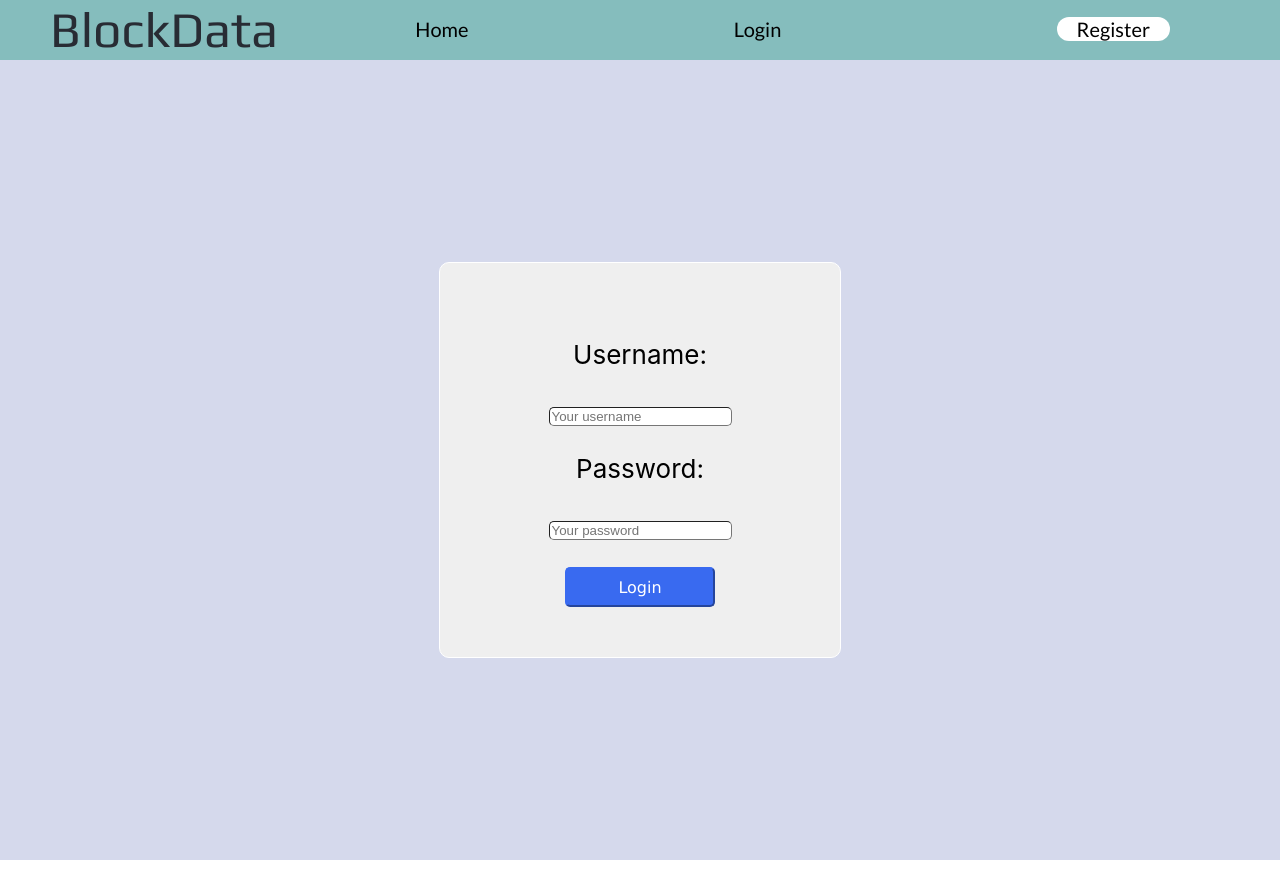
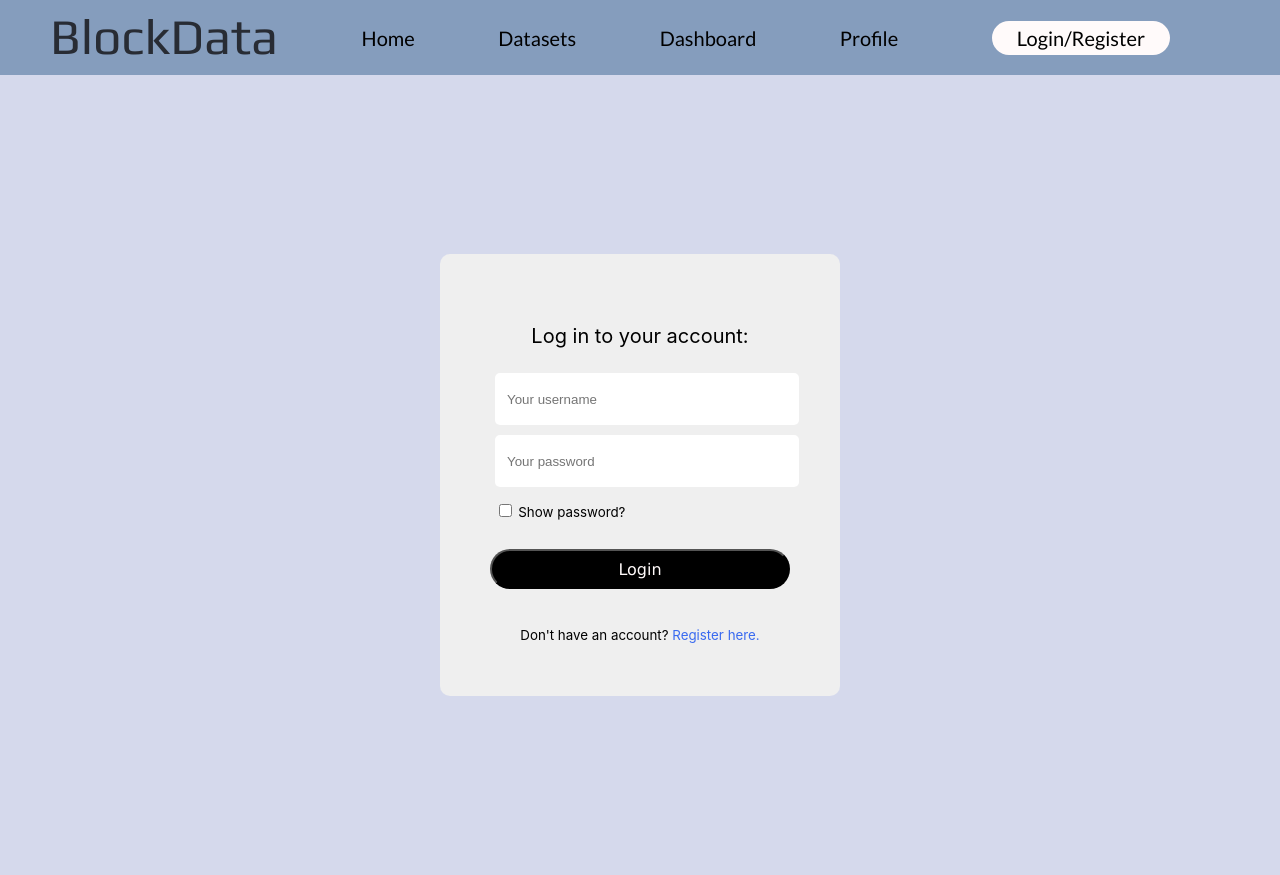
Before and after one commit to bliutech/SeBRUS, a React (Create React App) app in the folder client/: page /login in a window 1280 px wide. Built offline with nearby package versions, Linux system fonts and the light colour scheme.

Commit message:
cleaned up navigation bar and login/register pages

```diff
--- a/client/src/App.js
+++ b/client/src/App.js
@@ -22,7 +22,7 @@ function App() {
             <Route path="/login" element={<Login />} />
             <Route path="/registration" element={<Registration />} />
             <Route path="/profile" element={<ProfilePage />} />
-            <Route path="/dataset" element={<DatasetPage />} />
+            <Route path="/datasets" element={<DatasetPage />} />
             <Route path="/dashboard" element={<DashboardPage />} />
           </Routes>
         </BrowserRouter>
--- a/client/src/components/LoginForm.jsx
+++ b/client/src/components/LoginForm.jsx
@@ -30,11 +30,20 @@ function Login() {
       }
     }
   }
+
+  function showPassword() {
+    var x = document.getElementById("pass");
+    if (x.type === "password") {
+      x.type = "text";
+    } else {
+      x.type = "password";
+    }
+  }
+
   return (
     <div
       className={styles.rounded}
       style={{
-        border: "1px solid white",
         borderTopLeftRadius: "10px",
         borderTopRightRadius: "10px",
         borderBottomLeftRadius: "10px",
@@ -42,7 +51,7 @@ function Login() {
       }}
     >
       <span>
-        <p>Username:</p>{" "}
+        <p className={styles.header}>Log in to your account:</p>{" "}
         <input
           className={styles.Input}
           placeholder="Your username"
@@ -51,13 +60,21 @@ function Login() {
         ></input>
       </span>
       <span>
-        <p>Password:</p>{" "}
         <input
           className={styles.Input}
+          type="password"
           placeholder="Your password"
           value={password}
           onChange={(event) => setPassword(event.target.value)}
         ></input>
+        <br></br>
+        <input
+          type="checkbox"
+          id={styles.check}
+          placeholder="Show Password"
+          onClick={() => showPassword()}
+        ></input>
+        <text id={styles.regis}> Show password?</text>
       </span>
       <p></p>
       <input
@@ -66,6 +83,12 @@ function Login() {
         value="Login"
         onClick={() => handleEnter()}
       ></input>
+
+      <p></p>
+      <text className={styles.regis1}>Don't have an account? </text>
+      <a className={styles.regis1} id={styles.regis2} href="/registration">
+        Register here.
+      </a>
     </div>
   );
 }
--- a/client/src/components/NavBar.jsx
+++ b/client/src/components/NavBar.jsx
@@ -1,7 +1,5 @@
-import { Link } from "react-router-dom";
 import React from "react";
 import styles from "../styles/components/NavBar.module.css";
-import Login from "../components/LoginForm";
 
 function NavBar() {
   return (
@@ -14,13 +12,23 @@ function NavBar() {
           </a>
         </li>
         <li>
-          <a id={styles.navLink} href="/login">
-            Login
+          <a id={styles.navLink} href="/datasets">
+            Datasets
           </a>
         </li>
         <li>
-          <a id={styles.navLink} href="/registration">
-            <text className={styles.regis}>Register</text>
+          <a id={styles.navLink} href="/dashboard">
+            Dashboard
+          </a>
+        </li>
+        <li>
+          <a id={styles.navLink} href="/profile">
+            Profile
+          </a>
+        </li>
+        <li>
+          <a id={styles.navLink} href="/login">
+            <text className={styles.regis}>Login/Register</text>
           </a>
         </li>
       </div>
--- a/client/src/components/RegistrationForm.jsx
+++ b/client/src/components/RegistrationForm.jsx
@@ -38,37 +38,59 @@ function Registration() {
     }
   }
 
+  function showPassword() {
+    var x = document.getElementById("pass");
+    if (x.type === "password") {
+      x.type = "text";
+    } else {
+      x.type = "password";
+    }
+  }
+
   return (
-    <div className={styles.rounded}>
-      <b>Register</b>
+    <div
+      className={styles.rounded}
+      style={{
+        borderTopLeftRadius: "10px",
+        borderTopRightRadius: "10px",
+        borderBottomLeftRadius: "10px",
+        borderBottomRightRadius: "10px",
+      }}
+    >
       <span>
-        <p>Username:</p>{" "}
+        <p className={styles.header}>Register for an account:</p>{" "}
         <input
           className={styles.Input}
           placeholder="Enter a unique username"
           value={username}
-          placeholder="Username"
           onChange={(event) => setUsername(event.target.value)}
         ></input>
       </span>
       <span>
-        <p>Password:</p>{" "}
         <input
+          type="password"
+          id="pass"
           className={styles.Input}
           placeholder="Enter a password"
           value={password}
-          placeholder="Password"
           onChange={(event) => setPassword(event.target.value)}
         ></input>
+        <br></br>
+        <input
+          type="checkbox"
+          id={styles.check}
+          placeholder="Show Password"
+          onClick={() => showPassword()}
+        ></input>
+        <text id={styles.regis}> Show password?</text>
       </span>
       <p></p>
       <input
         className={styles.but}
         type="button"
-        value="Registrate"
+        value="Register"
         onClick={() => handleEnter()}
       ></input>
-      <p></p>
     </div>
   );
 }
--- a/client/src/pages/ProfilePage.jsx
+++ b/client/src/pages/ProfilePage.jsx
@@ -13,3 +13,5 @@ function ProfilePage() {
 }
 
 export default ProfilePage;
+
+// **** PLEASE ADD A BUTTON TO SIGN UP ****
--- a/client/src/styles/components/LoginForm.module.css
+++ b/client/src/styles/components/LoginForm.module.css
@@ -1,14 +1,18 @@
 @import url('https://fonts.googleapis.com/css?family=Dosis');
+
+.header {
+    font-size: 15pt;
+}
 
 .but {
     font-family: Verdana, sans-serif;
-    border-radius: 5px;
-    border-color: rgb(57, 106, 240);
-    width: 150px;
+    border-radius: 30px;
+    border-color: black;
+    width: 300px;
     height: 40px;
     font-size: 12pt;
-    color:white;
-    background-color: rgb(57, 106, 240);
+    color: snow;
+    background-color: black;
 }
 
 .entrybox {
@@ -24,10 +28,26 @@
 .rounded {
     border: '1px solid white';
     border-radius: '10px';
-    background:rgb(239, 239, 239);
+    background: rgb(239, 239, 239);
     padding: 50px;
     width: 300px;
-    color:black;
+    color: black;
+}
+
+#regis {
+    font-size: 10pt;
+    margin-right: 160px;
+}
+
+.regis1 {
+    font-size: 10pt;
+    color: black;
+    text-decoration: none;
+}
+
+#regis2 {
+    color: rgb(57, 106, 240);
+    cursor: pointer;
 }
 
 :root {
@@ -58,11 +78,7 @@
     --inputLineHeight: var(--lineHeightMd);
     --labelScaleFactor: 0.8;
     --labelDefaultPosY: 50%;
-  --labelTransformedPosY: calc(
-    (var(--labelDefaultPosY)) -
-    (var(--inputPaddingV) * var(--labelScaleFactor)) -
-    (var(--inputFontSize) * var(--inputLineHeight))
-  );
+    --labelTransformedPosY: calc((var(--labelDefaultPosY)) - (var(--inputPaddingV) * var(--labelScaleFactor)) - (var(--inputFontSize) * var(--inputLineHeight)));
     --inputTransitionDuration: var(--transitionDuration);
     --inputTransitionTF: var(--transitionTF);
 }
@@ -74,7 +90,10 @@ html {
 .Input {
     position: relative;
     border-radius: 5px;
-  border-width: 1px;
+    border-width: 0px;
+    width: 300px;
+    height: 50px;
+    margin: 5px;
 }
 
 .Input-text {
@@ -96,6 +115,10 @@ html {
     color: #B0BEC5;
 }
 
+::placeholder {
+    padding: 0 5px;
+}
+
 .Input-text:focus {
     outline: none;
     box-shadow: 0.2rem 0.8rem 1.6rem var(--colorPrimary600);
@@ -113,8 +136,7 @@ html {
     line-height: var(--inputLineHeight);
     opacity: 0;
     transform:
-    translate3d(0, var(--labelDefaultPosY), 0)
-    scale(1);
+        translate3d(0, var(--labelDefaultPosY), 0) scale(1);
     transform-origin: 0 0;
     transition:
         opacity var(--inputTransitionDuration) var(--inputTransitionTF),
@@ -123,19 +145,18 @@ html {
         z-index 0ms var(--inputTransitionDuration) var(--inputTransitionTF);
 }
 
-.Input-text:placeholder-shown + .Input-label {
+.Input-text:placeholder-shown+.Input-label {
     visibility: hidden;
     z-index: -1;
 }
 
-.Input-text:not(:placeholder-shown) + .Input-label,
-.Input-text:focus:not(:placeholder-shown) + .Input-label {
+.Input-text:not(:placeholder-shown)+.Input-label,
+.Input-text:focus:not(:placeholder-shown)+.Input-label {
     visibility: visible;
     z-index: 1;
     opacity: 1;
     transform:
-    translate3d(0, var(--labelTransformedPosY), 0)
-    scale(var(--labelScaleFactor));
+        translate3d(0, var(--labelTransformedPosY), 0) scale(var(--labelScaleFactor));
     transition:
         transform var(--inputTransitionDuration),
         visibility 0ms,
--- a/client/src/styles/components/NavBar.module.css
+++ b/client/src/styles/components/NavBar.module.css
@@ -1,15 +1,22 @@
 @import url('https://fonts.googleapis.com/css?family=Dosis');
 @import url('https://fonts.googleapis.com/css?family=Lato');
 
+.format {
+    display: flex;
+    flex-direction: row;
+    list-style-type: none;
+}
+
 #navBar {
-    background-color: rgb(133, 189, 189);
+    background-color: rgb(133, 157, 189);
     width: 100vw;
-    height: 60px;
+    height: 75px;
     position: relative;
     z-index: 2;
 }
 
 #bar {
+    height: 75px;
     margin-left: 50px;
     margin-right: 100px;
     display: flex;
@@ -32,19 +39,25 @@
     font-weight: 550;
     position: relative;
     z-index: 1;
-    width: 0px;
-    margin-right: 100px;
+    padding-bottom: 3px;
 }
 
 #navLink {
     font-size: 20px;
     text-decoration: none;
+    cursor: pointer;
+}
+
+#navLink:hover {
+    color: rgb(236, 230, 230);
 }
 
 .regis {
-    background-color: white;
+    background-color: snow;
     border-radius: 20px;
-    padding: 0 20px;
+    padding: 0 25px;
+    padding-top: 5px;
+    padding-bottom: 5px;
     margin: 10px;
     width: 30px;
 }
--- a/client/src/styles/components/RegistrationForm.module.css
+++ b/client/src/styles/components/RegistrationForm.module.css
@@ -1,14 +1,18 @@
 @import url('https://fonts.googleapis.com/css?family=Dosis');
+
+.header {
+    font-size: 15pt;
+}
 
 .but {
     font-family: Verdana, sans-serif;
-    border-radius: 5px;
-    border-color: rgb(57, 106, 240);
-    width: 150px;
+    border-radius: 30px;
+    border-color: black;
+    width: 300px;
     height: 40px;
     font-size: 12pt;
-    color:white;
-    background-color: rgb(57, 106, 240);
+    color: snow;
+    background-color: black;
 }
 
 .entrybox {
@@ -24,10 +28,15 @@
 .rounded {
     border: '1px solid white';
     border-radius: '10px';
-    background:rgb(239, 239, 239);
+    background: rgb(239, 239, 239);
     padding: 50px;
     width: 300px;
-    color:black;
+    color: black;
+}
+
+#regis {
+    font-size: 10pt;
+    margin-right: 160px;
 }
 
 :root {
@@ -58,11 +67,7 @@
     --inputLineHeight: var(--lineHeightMd);
     --labelScaleFactor: 0.8;
     --labelDefaultPosY: 50%;
-  --labelTransformedPosY: calc(
-    (var(--labelDefaultPosY)) -
-    (var(--inputPaddingV) * var(--labelScaleFactor)) -
-    (var(--inputFontSize) * var(--inputLineHeight))
-  );
+    --labelTransformedPosY: calc((var(--labelDefaultPosY)) - (var(--inputPaddingV) * var(--labelScaleFactor)) - (var(--inputFontSize) * var(--inputLineHeight)));
     --inputTransitionDuration: var(--transitionDuration);
     --inputTransitionTF: var(--transitionTF);
 }
@@ -74,7 +79,10 @@ html {
 .Input {
     position: relative;
     border-radius: 5px;
-  border-width: 1px;
+    border-width: 0px;
+    width: 300px;
+    height: 50px;
+    margin: 5px;
 }
 
 .Input-text {
@@ -96,6 +104,10 @@ html {
     color: #B0BEC5;
 }
 
+::placeholder {
+    padding: 0 10px;
+}
+
 .Input-text:focus {
     outline: none;
     box-shadow: 0.2rem 0.8rem 1.6rem var(--colorPrimary600);
@@ -113,8 +125,7 @@ html {
     line-height: var(--inputLineHeight);
     opacity: 0;
     transform:
-    translate3d(0, var(--labelDefaultPosY), 0)
-    scale(1);
+        translate3d(0, var(--labelDefaultPosY), 0) scale(1);
     transform-origin: 0 0;
     transition:
         opacity var(--inputTransitionDuration) var(--inputTransitionTF),
@@ -123,19 +134,18 @@ html {
         z-index 0ms var(--inputTransitionDuration) var(--inputTransitionTF);
 }
 
-.Input-text:placeholder-shown + .Input-label {
+.Input-text:placeholder-shown+.Input-label {
     visibility: hidden;
     z-index: -1;
 }
 
-.Input-text:not(:placeholder-shown) + .Input-label,
-.Input-text:focus:not(:placeholder-shown) + .Input-label {
+.Input-text:not(:placeholder-shown)+.Input-label,
+.Input-text:focus:not(:placeholder-shown)+.Input-label {
     visibility: visible;
     z-index: 1;
     opacity: 1;
     transform:
-    translate3d(0, var(--labelTransformedPosY), 0)
-    scale(var(--labelScaleFactor));
+        translate3d(0, var(--labelTransformedPosY), 0) scale(var(--labelScaleFactor));
     transition:
         transform var(--inputTransitionDuration),
         visibility 0ms,
```
Lines whose indentation alone changed are shown as unchanged.
